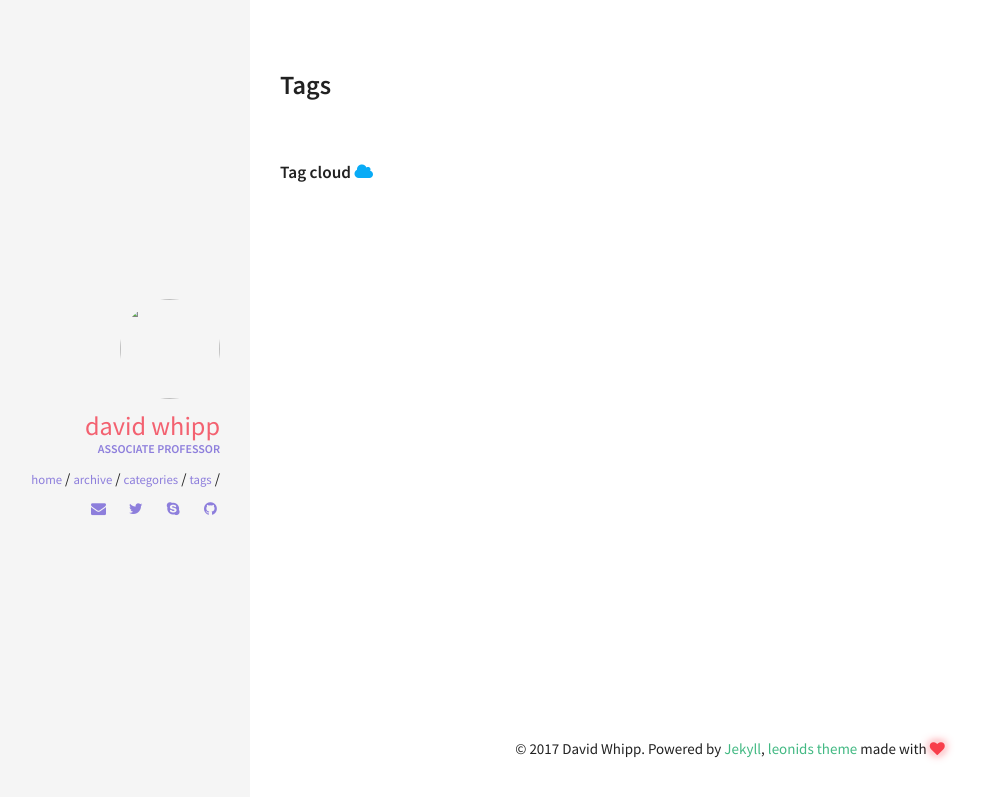
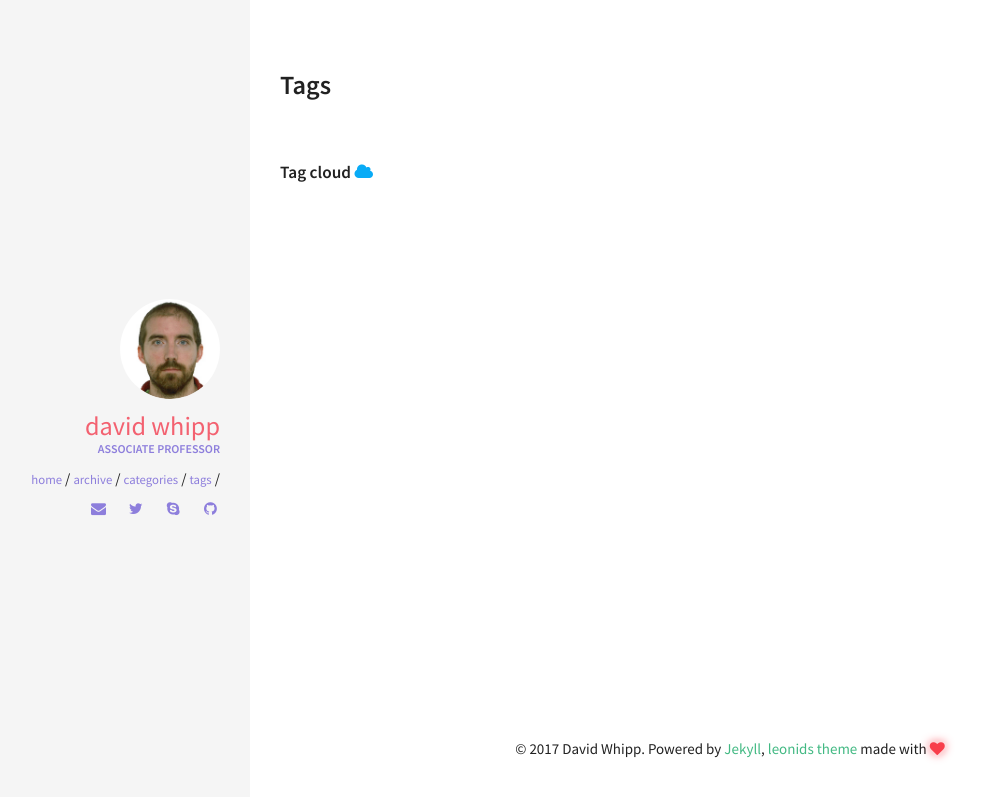
Before and after one commit to z0del/davewhipp.github.io, a Jekyll site: the page built from tags.html, in a window 1280 px wide. Shown: the top 797 px of the page, without its empty margins (70-1051 px from the left). Built offline with Jekyll 4.4.1, drawn with Linux system fonts in a browser that asks for light colours.

Commit message:
Fix typo

```diff
--- a/_config.yml
+++ b/_config.yml
@@ -34,7 +34,7 @@ kramdown:
 #
 owner:
   name: David Whipp
-  avatar: img/Whipp-face-circle.png
+  avatar: Whipp-face-circle.png
   job: "Associate professor"
   bio: ""
   email: david.whipp@helsinki.fi
```
